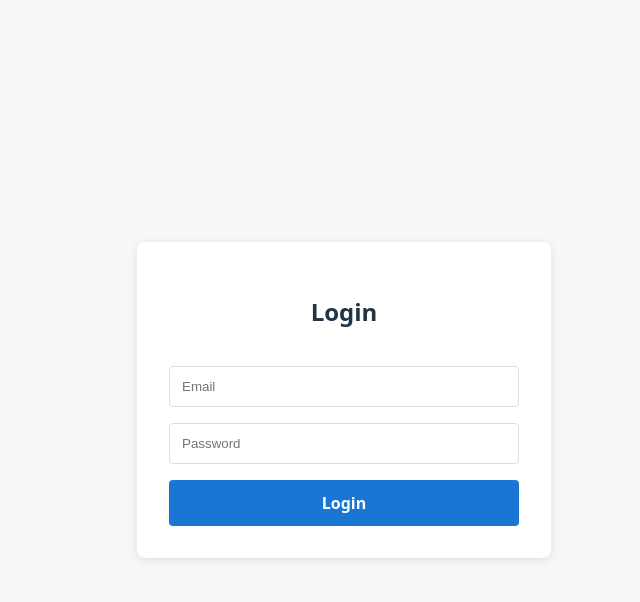
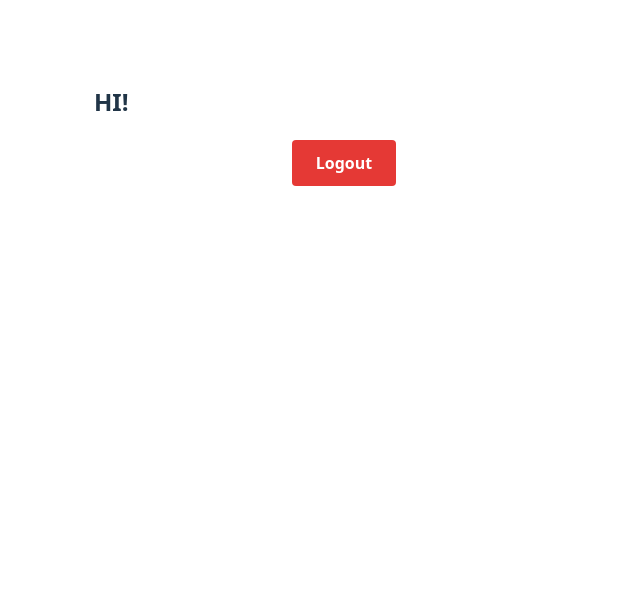
Before and after one commit to ProjectTusharKumar/react-app, a React (Vite) app in the folder app/: page /admin-dashboard in a window 1280 px wide. Before the commit this address led to /login. Shown: the top 602 px of the page, without its empty margins (296-936 px from the left). Built offline with nearby package versions, Linux system fonts and the light colour scheme; sample sign-in values are in the browser's storage.

Commit message:
admin login

```diff
--- a/app/src/App.jsx
+++ b/app/src/App.jsx
@@ -3,17 +3,19 @@ import { ToastContainer } from 'react-toastify';
 import 'react-toastify/dist/ReactToastify.css';
 import { BrowserRouter as Router, Routes, Route, Navigate, useLocation } from 'react-router-dom';
 import Login from './pages/Login';
-import Dashboard from './pages/Dashboard';
+import Dashboard from './pages/UserDashboard';
+import AdminDashboard from './pages/AdminDashboard';
 import LeadForm from './pages/LeadForm';
 import Leads from './pages/Leads';
 
 function AuthWrapper({ children }) {
   const [isAuthenticated, setIsAuthenticated] = useState(() => !!localStorage.getItem('token'));
+  const location = useLocation();
 
   useEffect(() => {
     const token = localStorage.getItem('token');
     setIsAuthenticated(!!token);
-  }, []);
+  }, [location.pathname]);
 
   return children(isAuthenticated);
 }
@@ -23,15 +25,19 @@ function App() {
     <Router>
       <ToastContainer position="top-center" autoClose={3000} />
       <AuthWrapper>
-        {(isAuthenticated) => (
-          <Routes>
-            <Route path="/login" element={<Login />} />
-            <Route path="/dashboard" element={isAuthenticated ? <Dashboard /> : <Navigate to="/login" />} />
-            <Route path="/form" element={isAuthenticated ? <LeadForm /> : <Navigate to="/login" />} />
-            <Route path="/leads" element={isAuthenticated ? <Leads /> : <Navigate to="/login" />} />
-            <Route path="*" element={<Navigate to="/login" />} />
-          </Routes>
-        )}
+        {(isAuthenticated) => {
+          const role = localStorage.getItem('role');
+          return (
+            <Routes>
+              <Route path="/login" element={<Login />} />
+              <Route path="/dashboard" element={isAuthenticated && role === 'user' ? <Dashboard /> : <Navigate to="/login" />} />
+              <Route path="/admin-dashboard" element={isAuthenticated && role === 'admin' ? <AdminDashboard /> : <Navigate to="/login" />} />
+              <Route path="/form" element={isAuthenticated && role === 'user' ? <LeadForm /> : <Navigate to="/login" />} />
+              <Route path="/leads" element={isAuthenticated && role === 'user' ? <Leads /> : <Navigate to="/login" />} />
+              <Route path="*" element={<Navigate to="/login" />} />
+            </Routes>
+          );
+        }}
       </AuthWrapper>
     </Router>
   );
--- /dev/null
+++ b/app/src/pages/AdminDashboard.jsx
@@ -0,0 +1,28 @@
+import React from 'react';
+import { useNavigate } from 'react-router-dom';
+import { toast } from 'react-toastify';
+
+const AdminDashboard = () => {
+  const name = localStorage.getItem('name');
+  const navigate = useNavigate();
+
+  const handleLogout = () => {
+    localStorage.removeItem('token');
+    localStorage.removeItem('employeeId');
+    localStorage.removeItem('name');
+    localStorage.removeItem('role');
+    navigate('/login');
+  };
+
+  return (
+    <div className="dashboard-container">
+      <h2>HI! {name}</h2>
+      <div className="dashboard-actions">
+        <button onClick={handleLogout} className="logout">Logout</button>
+      </div>
+      {/* Add admin dashboard features here */}
+    </div>
+  );
+};
+
+export default AdminDashboard;
--- a/app/src/pages/Login.jsx
+++ b/app/src/pages/Login.jsx
@@ -15,12 +15,15 @@ const Login = () => {
     setLoading(true);
     try {
       const res = await login(email, password);
-      const { token, empId } = res.data;
+      const { token, empId, name, role } = res.data;
       localStorage.setItem('token', token);
       localStorage.setItem('employeeId', empId);
-      sessionStorage.setItem('justLoggedIn', '1');
-      toast.success('Login successful!');
-      navigate('/dashboard', { replace: true });
+      localStorage.setItem('name', name);
+      localStorage.setItem('role', role);
+      toast.success(role === 'admin' ? 'You logged in as admin!' : 'Login successful!');
+      setTimeout(() => {
+        navigate(role === 'admin' ? '/admin-dashboard' : '/dashboard', { replace: true });
+      }, 100);
     } catch (err) {
       toast.error(err?.response?.data?.message || 'Login failed');
     } finally {
--- a/app/src/pages/Dashboard.jsx
+++ b/app/src/pages/UserDashboard.jsx
@@ -2,13 +2,14 @@ import React, { useEffect, useState } from 'react';
 import { useNavigate } from 'react-router-dom';
 import { getDashboard } from '../api';
 import { toast } from 'react-toastify';
-import './Dashboard.css';
+import './UserDashboard.css';
 
 const Dashboard = () => {
   const [stats, setStats] = useState({ total: 0, hot: 0, cold: 0, warm: 0 });
   const [loading, setLoading] = useState(true);
   const navigate = useNavigate();
   const token = localStorage.getItem('token');
+  const name = localStorage.getItem('name');
 
   useEffect(() => {
     async function fetchStats() {
@@ -43,6 +44,7 @@ const Dashboard = () => {
         <div style={{textAlign: 'center', fontWeight: 600, fontSize: '1.2rem'}}>Loading...</div>
       ) : (
         <>
+          <h2>HI! {name}</h2>
           <div className="tiles">
             <div className="tile total">Total Leads: {stats.total}</div>
             <div className="tile hot">Hot: {stats.hot}</div>
```
Also changed, not shown: app/src/pages/UserDashboard.css (renamed from app/src/pages/Dashboard.css).
